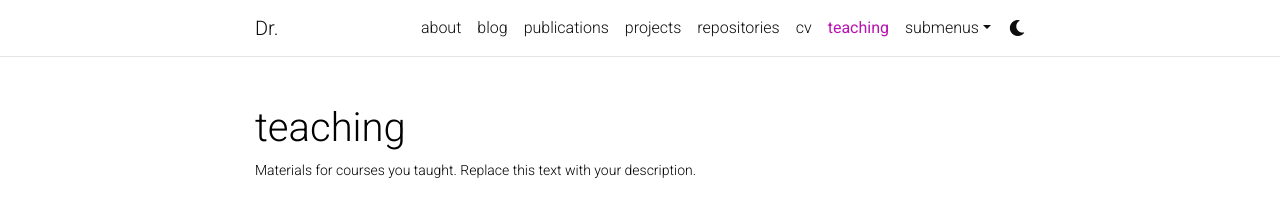
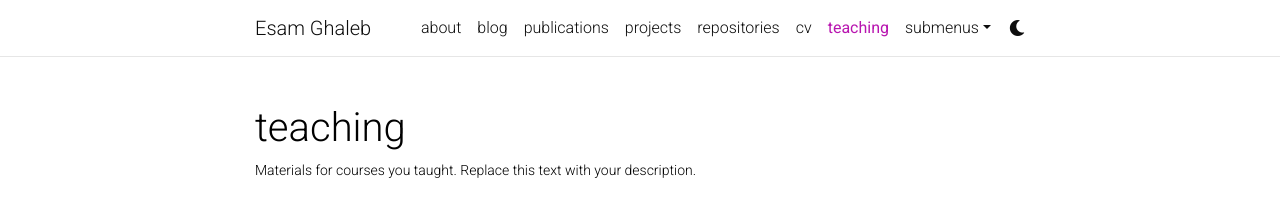
Before and after one commit to EsamGhaleb/esamghaleb.github.io, a Jekyll site: the page built from _pages/teaching.md, in a window 1280 px wide. Shown: the top 210 px of the page. Built offline with Jekyll 4.4.1, drawn with Linux system fonts in a browser that asks for light colours; comment, search, counter and statistics services are not loaded; a style sheet for code colours, icons or effects is not loaded.

```diff
--- a/_config.yml
+++ b/_config.yml
@@ -2,7 +2,7 @@
 # Site settings
 # -----------------------------------------------------------------------------
 
-title: Dr. # the website title (if blank, full name will be used instead)
+title: Esam Ghaleb # the website title (if blank, full name will be used instead)
 first_name: Esam
 middle_name:
 last_name: Ghaleb
```
